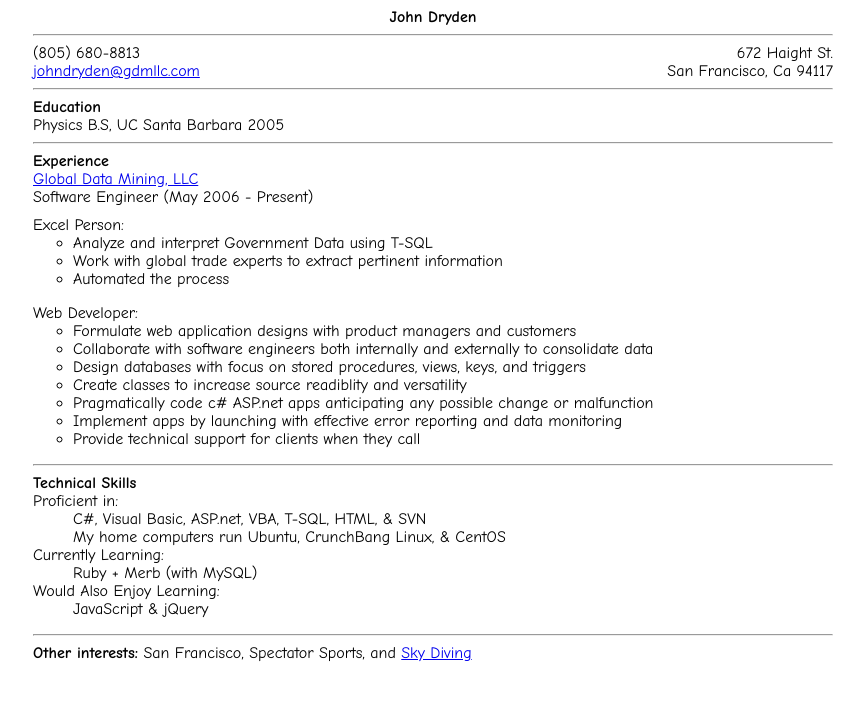
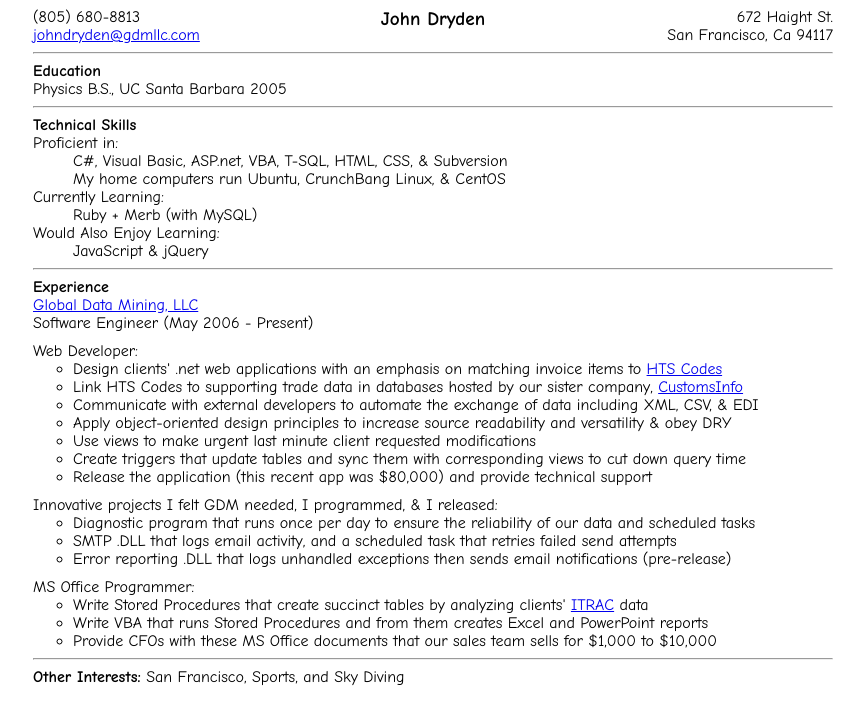
Before and after one commit to johndryden/JohnDrydenResume.html, a plain HTML site: page YieldBuildResume.htm in a window 1280 px wide. Shown: the whole page, without its empty margins (207-1071 px from the left). Drawn offline with Linux system fonts and the light colour scheme.

Commit message:
First major revision

```diff
--- a/YieldBuildResume.htm
+++ b/YieldBuildResume.htm
@@ -1,77 +1,123 @@
+<html>
 <head>
+	<title>John Dryden&apos;s Resume</title>
+	<style type="text/css">
+		body {
+			font-family: Comic Sans MS
+		}
+		dl {
+			margin-top: 0;
+			margin-bottom: 0
+		}
+		ul {
+			margin-top: 0;
+			margin-bottom: 0
+		}
+		.header-left
+		{
+			float: left
+		}
+		.header-middle
+		{
+			position:absolute;
+			width: inherit;
+			text-align: center
+		}
+		.header-right
+		{
+			text-align: right
+		}
+		.main-content
+		{
+			float: center;
+			width: 800px;
+			text-align: left
+		}
+		.list-group
+		{
+			padding-top: 10px
+		}
+	</style>
 
 </head>
-<body style="background-color: white" >
-	<font face="Comic Sans MS" >
+<body>
     <center>
-			<div style="background-color: FFFFFF; float: center; width: 800px; text-align: left" >
+      <div class="main-content" >
+	<div class="header-middle" >
+	  <big><strong>John Dryden</strong></big>
+	</div>
         <div>
-					<div style="text-align: center" >
-						<b>John Dryden</b>
-					</div>
-					<hr/>
-					<div style="float: left">
+          <div class="header-left">
             (805) 680-8813
             <br/>
             <a href="mailto:johndryden@gdmllc.com">johndryden@gdmllc.com</a>
           </div>
-					<div style="text-align: right" >
+          <div class="header-right" >
             672 Haight St.
             <br/>
             San Francisco, Ca 94117
           </div>
         </div>
         <hr/>
-				<div >
+        <div>
           <b>Education</b>
           <br/>
-					Physics B.S, UC Santa Barbara 2005
+          Physics B.S., UC Santa Barbara 2005
+        </div>
+        <hr/>
+        <div>
+          <b>Technical Skills</b>
+          <dl>
+            <dt>Proficient in:</dt>
+            <dd>C#, Visual Basic, ASP.net, VBA, T-SQL, HTML, CSS, &amp; Subversion</dd>
+            <dd>My home computers run Ubuntu, CrunchBang Linux, &amp; CentOS</dd>
+            <dt>Currently Learning:</dt>
+            <dd>Ruby + Merb (with MySQL)</dd>
+            <dt>Would Also Enjoy Learning:</dt>
+            <dd>JavaScript &amp; jQuery</dd>
+          </dl>
         </div>
         <hr/>
         <div>
           <b>Experience</b>
           <br/>
-					<a href="http://gdmllc.com" a>Global Data Mining, LLC</a><br/>
+          <a href="http://www.gdmllc.com">Global Data Mining, LLC</a><br/>
           Software Engineer (May 2006 - Present)
         </div>
-				<div style="padding-top: 10px" >
-					Excel Person:
-					<ul type="circle" style="margin-top: 0" >
-						<li>Analyze and interpret Government Data using T-SQL</li>
-						<li>Work with global trade experts to extract pertinent information</li>
-						<li>Automated the process</li>
+        <div class="list-group" >
+          Web Developer:
+          <ul type="circle" >
+            <li>Design clients&apos; .net web applications with an emphasis on matching invoice items to <a href="http://www.usitc.gov/tata/index.htm">HTS Codes</a></li>
+            <li>Link HTS Codes to supporting trade data in databases hosted by our sister company, <a href="http://CustomsInfo.com" >CustomsInfo</a></li>
+	    <li>Communicate with external developers to automate the exchange of data including XML, CSV, &amp; EDI</li>
+            <li>Apply object-oriented design principles to increase source readability and versatility &amp; obey DRY</li>
+            <li>Use views to make urgent last minute client requested modifications</li>
+	    <li>Create triggers that update tables and sync them with corresponding views to cut down query time</li>
+            <li>Release the application (this recent app was $80,000) and provide technical support</li>
           </ul>
         </div>
-				<div>
-					Web Developer:
-					<ul type="circle" style="margin-top: 0" >
-						<li>Formulate web application designs with product managers and customers</li>
-						<li>Collaborate with software engineers both internally and externally to consolidate data</li>
-						<li>Design databases with focus on stored procedures, views, keys, and triggers</li>
-						<li>Create classes to increase source readiblity and versatility</li>
-						<li>Pragmatically code c# ASP.net apps anticipating any possible change or malfunction</li>
-						<li>Implement apps by launching with effective error reporting and data monitoring</li>
-						<li>Provide technical support for clients when they call</li>
+	<div class="list-group" >
+		Innovative projects I felt GDM needed, I programmed, &amp; I released:
+		<ul type="circle" >
+			<li>Diagnostic program that runs once per day to ensure the reliability of our data and scheduled tasks</li>
+			<li>SMTP .DLL that logs email activity, and a scheduled task that retries failed send attempts</li>
+			<li>Error reporting .DLL that logs unhandled exceptions then sends email notifications (pre-release)</li>
+		</ul>
+	</div>
+        <div class="list-group" >
+          MS Office Programmer:
+          <ul type="circle" >
+            <li>Write Stored Procedures that create succinct tables by analyzing clients&apos;
+		<a title="Importer Trade Activity Requests" href="http://www.cbp.gov/xp/cgov/admin/fl/foia/itrac/itrac.xml">ITRAC</a> data</li>
+            <li>Write VBA that runs Stored Procedures and from them creates Excel and PowerPoint reports</li>
+            <li>Provide CFOs with these MS Office documents that our sales team sells for $1,000 to $10,000</li>
           </ul>
         </div>
         <hr/>
         <div>
-					<b>Technical Skills</b>
-					<dl style="margin-top: 0" >
-						<dt>Proficient in:</dt>
-						<dd>C#, Visual Basic, ASP.net, VBA, T-SQL, HTML, & SVN</dd>
-						<dd>My home computers run Ubuntu, CrunchBang Linux, & CentOS</dd>
-						<dt>Currently Learning:</dt>
-						<dd>Ruby + Merb (with MySQL)</dd>
-						<dt>Would Also Enjoy Learning:</dt>
-						<dd>JavaScript & jQuery</dd>
-					</dl>
-				</div>
-				<hr/>
-				<div>
-					<b>Other interests:</b> San Francisco, Spectator Sports, and <a href="http://www.parachutecenter.com" >Sky Diving</a>
+          <b>Other Interests:</b> San Francisco, Sports, and Sky Diving
         </div>
       </div>
     </center>
-	</font>
 </body>
+</html>
```
Lines whose indentation alone changed are shown as unchanged.
